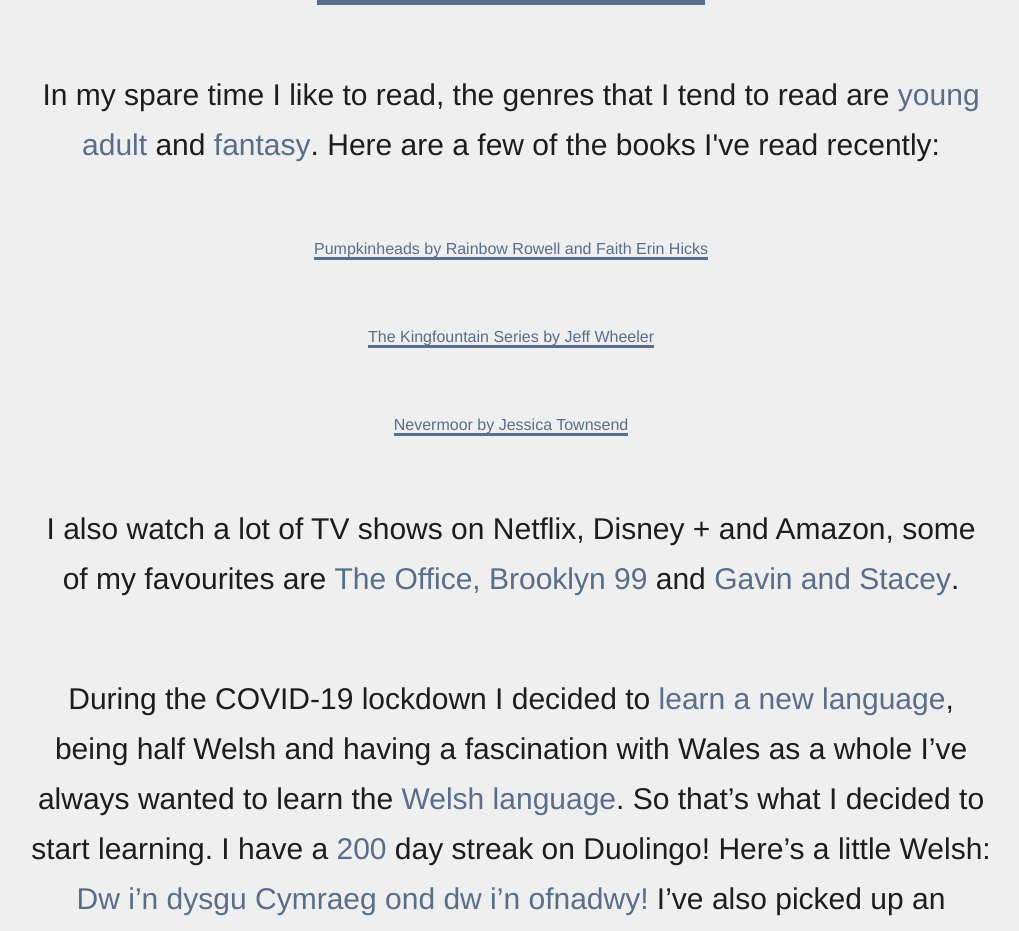
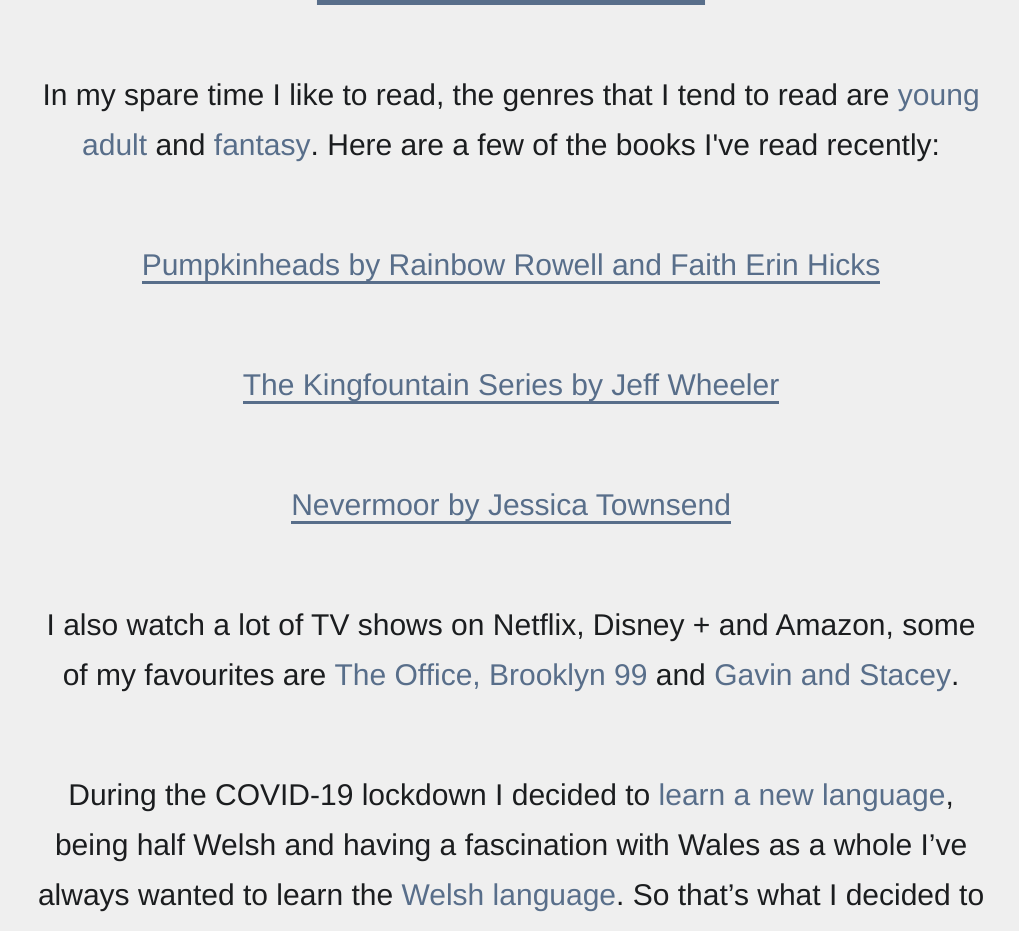
Before and after one commit to Laura-Evans/MoviePosters, a Jekyll site: the page aboutme/index.html, which Jekyll copies as it is, in a window 1280 px wide. Shown: the part 2503-3434 px from the top of the page, without its empty margins (129-1148 px from the left). Built offline with Jekyll 4.4.1, drawn with Linux system fonts in a browser that asks for light colours.

Commit message:
Update index.html

```diff
--- a/aboutme/index.html
+++ b/aboutme/index.html
@@ -54,9 +54,9 @@
 
 	<p>In my spare time I like to read, the genres that I tend to read are <span class="highlight">young adult</span> and <span class="highlight">fantasy</span>. Here are a few of the books I've read recently:</p>
 
-   <a class="fact_link" href="https://www.goodreads.com/book/show/40864790-pumpkinheads?from_search=true&from_srp=true&qid=eV0VylGThb&rank=1" target="blank">Pumpkinheads by Rainbow Rowell and Faith Erin Hicks</a></p>
-   <a class="fact_link" href="https://www.goodreads.com/book/show/29103028-the-queen-s-poisoner?ac=1&from_search=true&qid=DTDT1tKmSo&rank=1" target="blank">The Kingfountain Series by Jeff Wheeler</a></p>
-   <a class="fact_link" href="https://www.goodreads.com/book/show/38352645-the-trials-of-morrigan-crow" target="blank">Nevermoor by Jessica Townsend</a></p>
+   <p><a class="fact_link" href="https://www.goodreads.com/book/show/40864790-pumpkinheads?from_search=true&from_srp=true&qid=eV0VylGThb&rank=1" target="blank">Pumpkinheads by Rainbow Rowell and Faith Erin Hicks</a></p>
+   <p><a class="fact_link" href="https://www.goodreads.com/book/show/29103028-the-queen-s-poisoner?ac=1&from_search=true&qid=DTDT1tKmSo&rank=1" target="blank">The Kingfountain Series by Jeff Wheeler</a></p>
+   <p><a class="fact_link" href="https://www.goodreads.com/book/show/38352645-the-trials-of-morrigan-crow" target="blank">Nevermoor by Jessica Townsend</a></p>
 
 
 	<p>I also watch a lot of TV shows on Netflix, Disney + and Amazon, some of my favourites are <span class="highlight">The Office, Brooklyn 99</span> and <span class="highlight">Gavin and Stacey</span>.</p>
```
